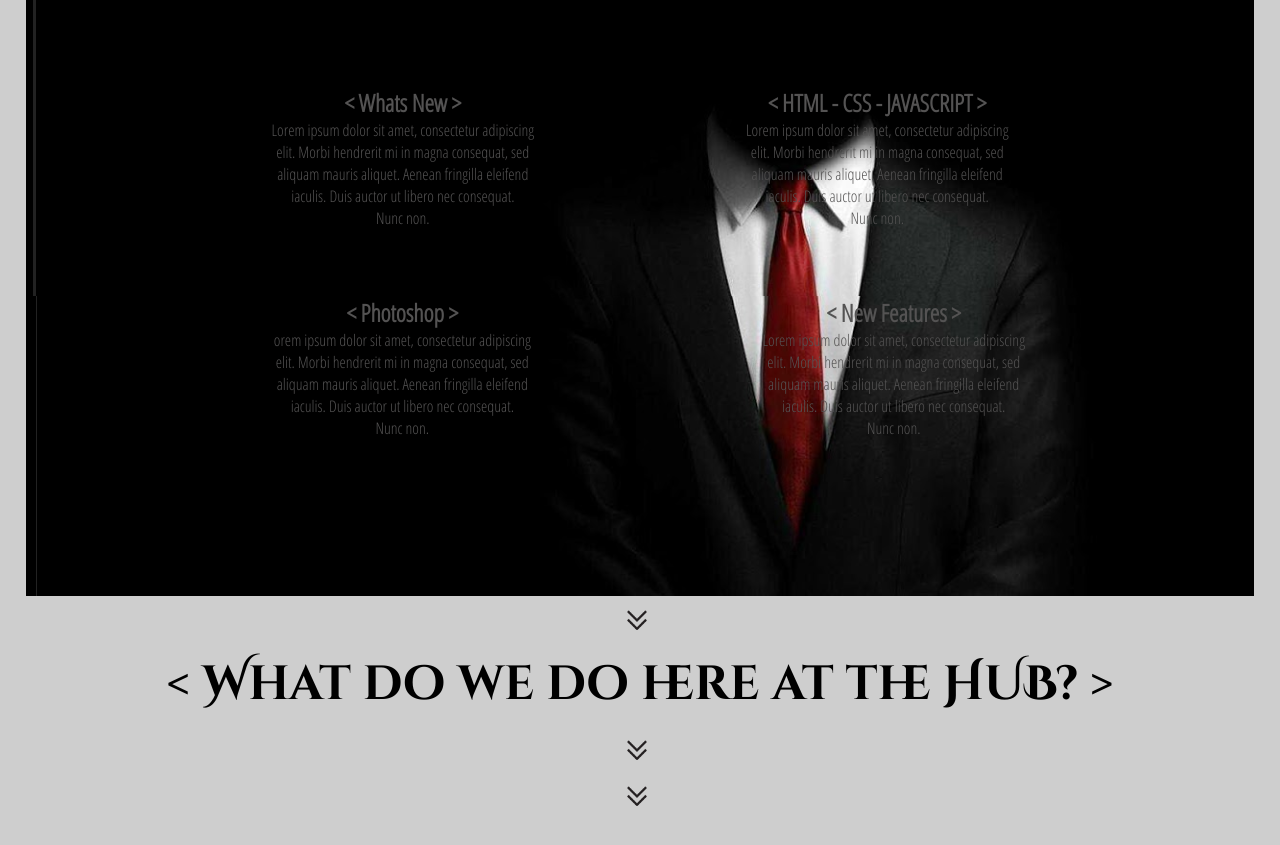
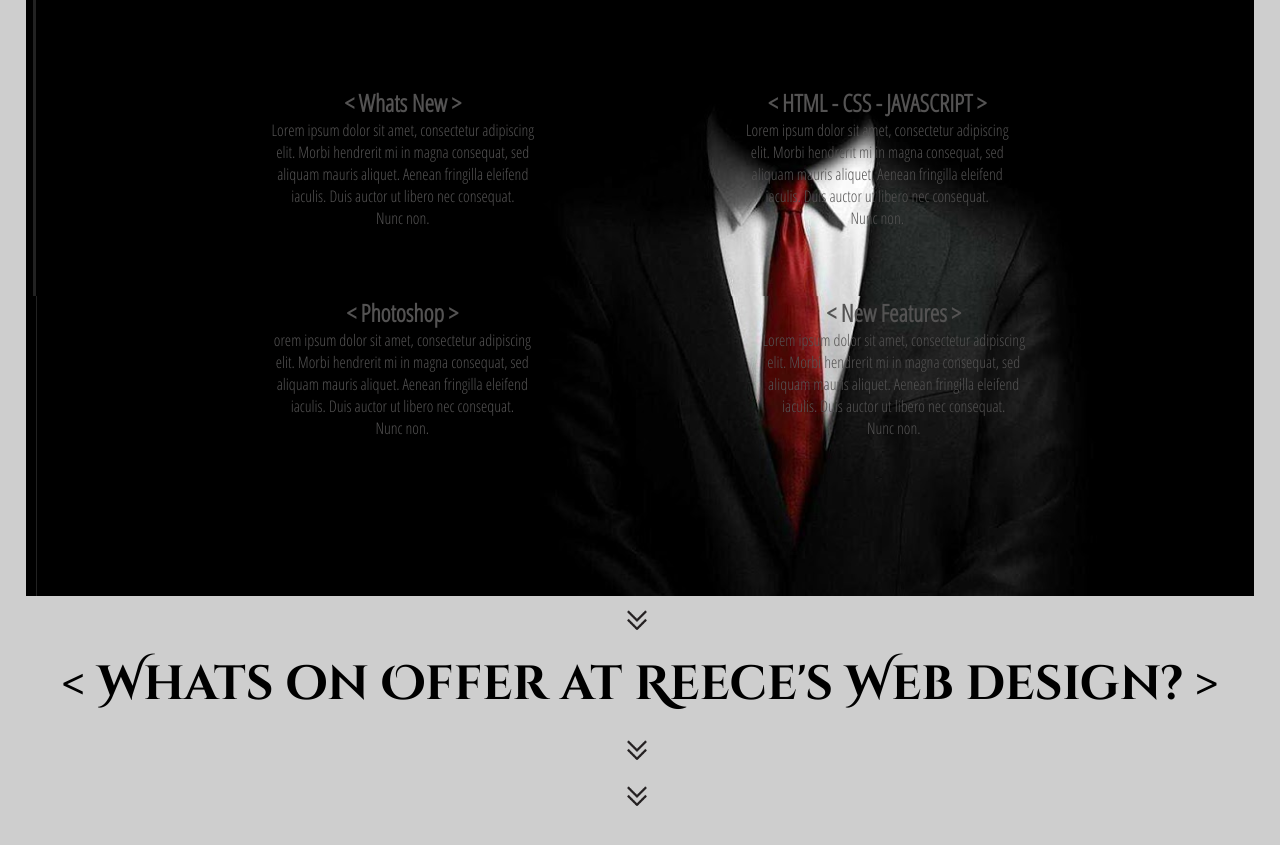
Before and after one commit to itsreece/WebDev, a plain HTML site: page index.html in a window 1280 px wide. Shown: the part 233-1078 px from the top of the page. Drawn offline with Linux system fonts and the light colour scheme.

Commit message:
Header Change
Testing how to work with github

```diff
--- a/index.html
+++ b/index.html
@@ -77,7 +77,7 @@
             </div>
 
             <div class="div40px"><img src="img/downarrow.png"></div>
-            <div class="mainheader"><h1>< What do we do here at the HUB? ></h1></div>
+            <div class="mainheader"><h1>< Whats on Offer at Reece's Web design? ></h1></div>
             <div class="div40px"><img src="img/downarrow.png"></div>
             <div class="div40px"><img src="img/downarrow.png"></div>
         </section>
```
